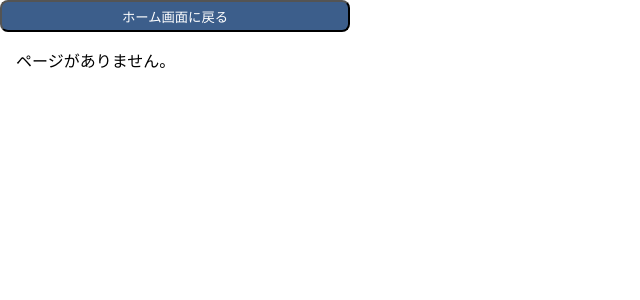
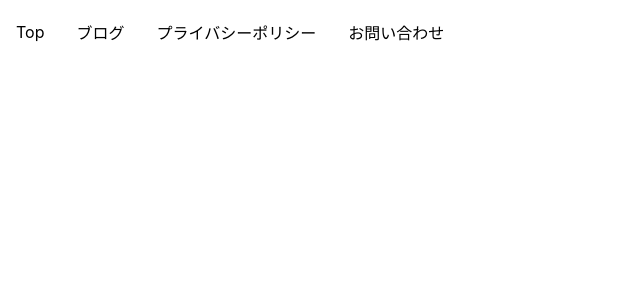
Before and after one commit to mitsu0428/csv-hikakun-prod, a Next.js app: page /blog/Layout/HearderBlog in a window 1280 px wide. Before the commit this address had no page. Shown: the top 300 px of the page, without its empty margins (0-640 px from the left). Built offline with nearby package versions, Linux system fonts and the light colour scheme.

Commit message:
feat: blogにヘッダーを追加

```diff
--- /dev/null
+++ b/src/pages/blog/Layout/HearderBlog.tsx
@@ -0,0 +1,46 @@
+import React from "react";
+import Link from "next/link";
+import styled from "styled-components";
+
+export default function HeaderBlog() {
+  return (
+    <HeaderNav>
+      <Link href="/">
+        <HeaderMenuLink>Top</HeaderMenuLink>
+      </Link>
+      <Link href="/blog">
+        <HeaderMenuLink>ブログ</HeaderMenuLink>
+      </Link>
+      <Link href="/privacy">
+        <HeaderMenuLink>プライバシーポリシー</HeaderMenuLink>
+      </Link>
+      <Link href="/mail">
+        <HeaderMenuLink>お問い合わせ</HeaderMenuLink>
+      </Link>
+    </HeaderNav>
+  );
+}
+
+const HeaderNav = styled.header`
+  width: 100%;
+  display: flex;
+  align-items: center;
+  height: 4rem;
+  background-color: #fff;
+  box-sizing: border-box;
+`;
+
+const HeaderMenuLink = styled.a`
+  margin: 0 1rem;
+  text-decoration: none;
+  &:hover {
+    text-decoration: underline;
+  }
+  font-size: 16px;
+  @media screen and (max-width: 768px) {
+    font-size: 14px;
+  }
+  @media screen and (max-width: 480px) {
+    font-size: 12px;
+  }
+`;
--- a/src/pages/blog/index.tsx
+++ b/src/pages/blog/index.tsx
@@ -8,10 +8,12 @@ import React, {
 } from "react";
 import Link from "next/link";
 import styled from "styled-components";
+import HeaderBlog from "./Layout/HearderBlog";
 
 export default function Home({ articles }: any) {
   return (
     <BasicContainer>
+      <HeaderBlog />
       <BasicSubTitle>記事一覧</BasicSubTitle>
       <BasicSubContainer>
         {articles.map(
```
